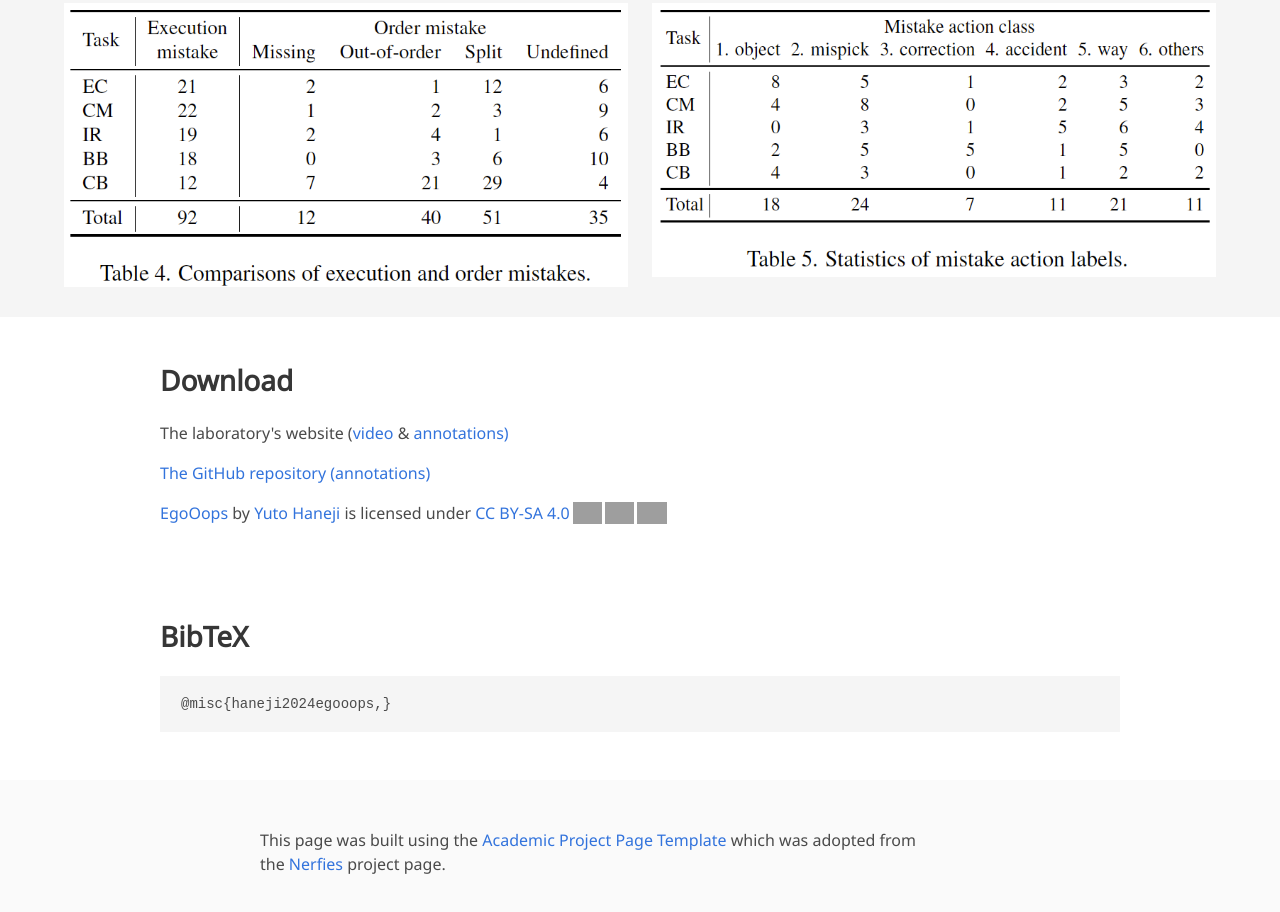
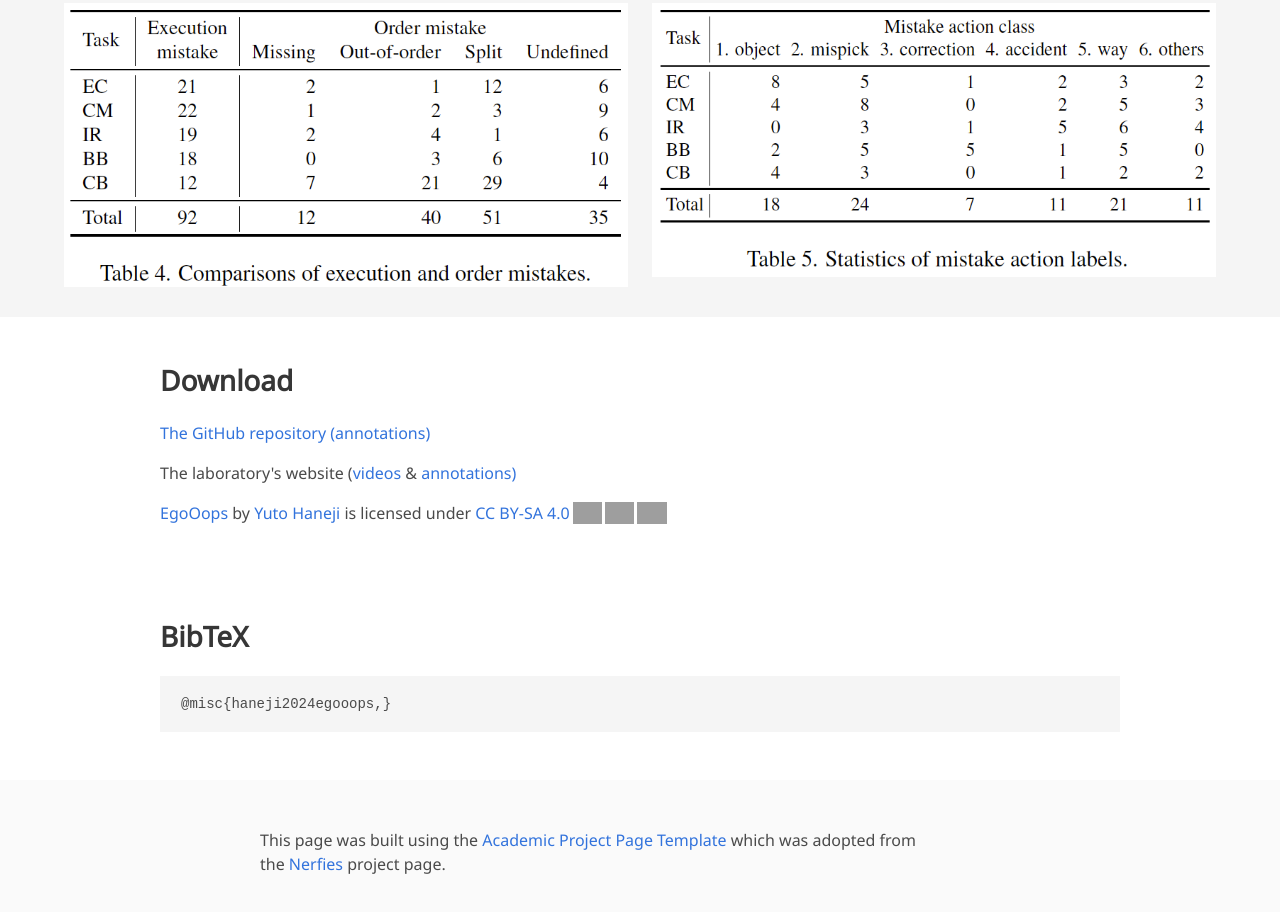
Before and after one commit to Y-Haneji/EgoOops-project-page, a plain HTML site: page index.html in a window 1280 px wide. Shown: the part 1907-2819 px from the top of the page. Drawn offline with nearby package versions, Linux system fonts and the light colour scheme; grey boxes are pictures that could not be loaded; some icons are missing; a web font is replaced by a local one.

Commit message:
Update the download section.

```diff
--- a/index.html
+++ b/index.html
@@ -299,10 +299,10 @@
     <div class="container is-max-desktop content">
       <h2 class="title">Download</h2>
       <p>
-        The laboratory's website (<a href="http://www.lsta.media.kyoto-u.ac.jp/resource/data/EgoOops/videos-processed-720p.zip" target="_blank">video</a> & <a href="http://www.lsta.media.kyoto-u.ac.jp/resource/data/EgoOops/EgoOops-annotations.zip" target="_blank">annotations)</a>
+        <a href="https://github.com/Y-Haneji/EgoOops-annotations/" target="_blank">The GitHub repository (annotations)</a>
       </p>
       <p>
-        <a href="https://github.com/Y-Haneji/EgoOops-annotations/" target="_blank">The GitHub repository (annotations)</a>
+        The laboratory's website (<a href="http://www.lsta.media.kyoto-u.ac.jp/resource/data/EgoOops/videos-processed-720p.zip" target="_blank">videos</a> & <a href="http://www.lsta.media.kyoto-u.ac.jp/resource/data/EgoOops/EgoOops-annotations.zip" target="_blank">annotations)</a>
       </p>
       <p xmlns:cc="http://creativecommons.org/ns#" xmlns:dct="http://purl.org/dc/terms/"><a property="dct:title" rel="cc:attributionURL" href="https://y-haneji.github.io/EgoOops-project-page/">EgoOops</a> by <a rel="cc:attributionURL dct:creator" property="cc:attributionName" href="https://y-haneji.github.io/homepage/">Yuto Haneji</a> is licensed under <a href="https://creativecommons.org/licenses/by-sa/4.0/?ref=chooser-v1" target="_blank" rel="license noopener noreferrer" style="display:inline-block;">CC BY-SA 4.0<img style="height:22px!important;margin-left:3px;vertical-align:text-bottom;" src="https://mirrors.creativecommons.org/presskit/icons/cc.svg?ref=chooser-v1" alt=""><img style="height:22px!important;margin-left:3px;vertical-align:text-bottom;" src="https://mirrors.creativecommons.org/presskit/icons/by.svg?ref=chooser-v1" alt=""><img style="height:22px!important;margin-left:3px;vertical-align:text-bottom;" src="https://mirrors.creativecommons.org/presskit/icons/sa.svg?ref=chooser-v1" alt=""></a></p>
     </div>
```
